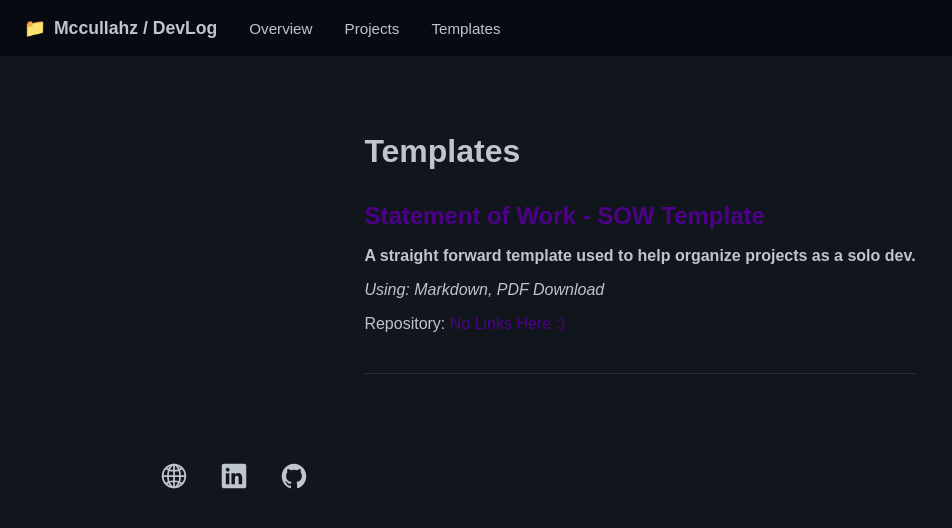
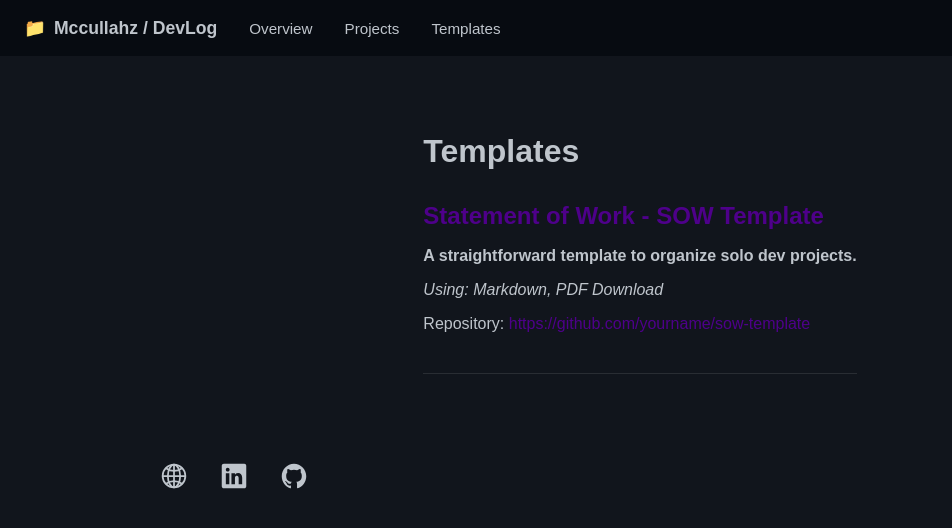
Before and after one commit to Mccullahz/mccullahz.github.io, a React (Create React App) app: page /#/templates in a window 1280 px wide. Shown: the top 528 px of the page, without its empty margins (0-952 px from the left). Built offline with nearby package versions, Linux system fonts and the light colour scheme.

Commit message:
content handling is now setup and good to go in md format. all content pages are being pulled from /data now:)

```diff
--- a/src/components/ArticleView.tsx
+++ b/src/components/ArticleView.tsx
@@ -1,13 +1,21 @@
 import React from "react";
 import { useParams } from "react-router-dom";
+import ReactMarkdown from "react-markdown";
+import { contentRegistry } from "../data/ContentReg";
 
 export default function ArticleView() {
   const { slug } = useParams();
 
-  // TODO: load article content dynamically here based on slug
+  const article = contentRegistry.find(item => item.slug === slug);
+
+  if (!article) {
+    return <main style={{ padding: "2rem" }}><h1>Article not found</h1></main>;
+  }
+
   return (
-    <main style={{ padding: "2rem" }}>
-      <h1>{slug}</h1>
+    <main style={{ padding: "2rem", maxWidth: "700px", margin: "0 auto" }}>
+      <h1>{article.title}</h1>
+      <ReactMarkdown>{article.content}</ReactMarkdown>
     </main>
   );
 }
--- /dev/null
+++ b/src/data/ContentReg.tsx
@@ -0,0 +1,152 @@
+export type ContentItem = {
+  slug: string;
+  title: string;
+  subtitle?: string;
+  technologies?: string[];
+  links?: {
+    github?: string;
+    demo?: string;
+    download?: string;
+  };
+  content: string;
+  type: "template" | "project";
+};
+
+export const contentRegistry: ContentItem[] = [
+  {
+/*	This setup is pretty straight forward, but
+ * 	type: is used to differentiate between templates and projects, this changes what page the content is displayed on
+ *  	slug: is used to create the URL for the page, so it should be unique and descriptive for each item
+ *  	title: is the main title of the content item, displayed prominently on the card and the page
+ *  	subtitle: is the secondary heading, only displayed on the card
+ *  	technologies: is an array of strings representing the technologies used, displayed on the card
+ *  	links: is an object containing optional links, shown on the card only
+ *  	content: is the main content of the item, displayed on the page, rendered as markdown, use \`\`\`markdown to showcase markdown without formatting
+ *
+ * */
+
+    type: "template",
+    slug: "sow-template",
+    title: "Statement of Work - SOW Template",
+    subtitle: "A straightforward template to organize solo dev projects.",
+    technologies: ["Markdown", "PDF Download"],
+    links: {
+      github: "https://github.com/yourname/sow-template",
+    },
+    content: `
+### Overview
+
+This is a simple template for a **Statement of Work (SOW)** document.
+
+#### Features
+- Clear sections for scope, objectives, and deliverables
+- Lightweight Markdown formatting
+- Ideal for solo developers and small teams
+
+#### Markdown Format Doc
+
+\`\`\`markdown
+# Statement of Work (SOW)
+
+## 1. Project Title
+**[Title]**
+_Description_
+
+---
+
+## 2. Project Overview
+
+A brief description of the project, its purpose, and its significance.
+---
+
+## 3. Objectives
+Clear, measurable objectives this project aims to achieve.
+
+
+---
+
+## 4. Scope of Work
+
+### 4.1 In Scope
+Specific features, deliverables, and services to be included:
+
+
+### 4.2 Out of Scope
+Clarify what will not be covered:
+
+
+---
+
+## 5. Deliverables
+
+| Deliverable               | Description                                |
+|---------------------------|--------------------------------------------|
+|                           |                                            |
+
+---
+
+## 6. Timeline & Milestones
+
+3xbackticksmermaid
+gantt
+title Project Timeline
+dateFormat  YYYY-MM-DD
+section Planning
+    Gantt timeline data      :a1, 2023-10-01, 2w
+3xbackticks
+
+---
+
+## 7. Assumptions
+
+
+---
+
+## 8. Constraints
+
+
+---
+
+## 9. Acceptance Criteria
+This project will be considered complete when:
+\`\`\`
+    `,
+  },
+
+
+  {
+    type: "project",
+    slug: "job-scraper-cli",
+    title: "Job Scraper CLI",
+    subtitle: "Scrapes business websites near a ZIP code for job pages.",
+    technologies: ["Go", "Bubbletea", "Lipgloss"],
+    links: {
+      github: "https://github.com/yourname/job-scraper-cli",
+    },
+    content: `
+	CLI Job Scraper is a Go-powered command-line application that finds nearby business websites
+and searches them for career or job listing pages. The goal is to automate localized job hunting
+by surfacing hiring pages often buried in small-business websites. By searching only these local businesses, applicants can find job opportunities that may not be listed on larger job boards, reducing resume traffic and potentially aiding in landing a desired position.
+`,
+  },
+
+  {
+    type: "project",
+    slug: "flacer",
+    title: "Flacer",
+    subtitle: "An in development cross-platform high resolution audio player.",
+    technologies: ["Go", "Wails", "TypeScript"],
+    links: {
+      github: "https://www.github.com/Mccullahz/flacer",
+    },
+    content: `
+Flacer is a cross-platform audio player designed for high-resolution audio playback. It aims to provide a seamless listening experience with support for various audio formats and a user-friendly interface. The project is built using Go for the backend and Wails for the frontend, leveraging TypeScript for enhanced development efficiency.
+		`,
+  },
+
+
+];
+
+export function getContentBySlug(slug: string): ContentItem | undefined {
+  return contentRegistry.find((item) => item.slug === slug);
+}
--- a/src/pages/Projects.tsx
+++ b/src/pages/Projects.tsx
@@ -1,40 +1,22 @@
 import React from "react";
 import { ArticleHelper } from "../components/ArticleHelper";
+import { contentRegistry } from "../data/ContentReg";
 import "../styles/App.css";
 
 export default function Projects() {
-  const projects = [
-    {
-      title: "Go Web Scraper CLI",
-      subtitle: "A Linux based TUI tool to scrape local business websites for job postings.",
-      technologies: ["Go", "Lipgloss", "HTTP", "Concurrency"],
-      links: {
-        github: "Private Repository :)",
-      },
-      slug: "Go-CLI-Scraper",
-    },
-    {
-      title: "Flacer",
-      subtitle: "An in development cross-platform high resolution audio player.",
-      technologies: ["Go", "Wails", "TypeScript"],
-      links: {
-        github: "https://github.com/Mccullahz/flacer",
-      },
-      slug: "Flacer",
-    },
-  ];
+  const templates = contentRegistry.filter((item) => item.type === "project");
 
   return (
     <main className="projects-page">
       <h1 style={{ fontSize: "2rem", marginBottom: "2rem" }}>Projects</h1>
-      {projects.map((proj, idx) => (
+      {templates.map((tmpl, idx) => (
         <div key={idx} className="project-entry" style={{ marginBottom: "2.5rem" }}>
           <ArticleHelper
-            title={proj.title}
-            subtitle={proj.subtitle}
-            technologies={proj.technologies}
-            links={proj.links}
-	    slug={proj.slug}
+            title={tmpl.title}
+            subtitle={tmpl.subtitle}
+            technologies={tmpl.technologies}
+            links={tmpl.links}
+            slug={tmpl.slug}
           />
         </div>
       ))}
--- a/src/pages/Templates.tsx
+++ b/src/pages/Templates.tsx
@@ -1,20 +1,10 @@
 import React from "react";
 import { ArticleHelper } from "../components/ArticleHelper";
+import { contentRegistry } from "../data/ContentReg";
 import "../styles/App.css";
 
 export default function Templates() {
-  const templates = [
-    {
-      title: "Statement of Work - SOW Template",
-      subtitle: "A straight forward template used to help organize projects as a solo dev.",
-      technologies: ["Markdown", "PDF Download"],
-      links: {
-        github: "No Links Here :)",
-      },
-      slug: "SOW Template",
-    },
-
-  ];
+  const templates = contentRegistry.filter((item) => item.type === "template");
 
   return (
     <main className="projects-page">
@@ -26,7 +16,7 @@ export default function Templates() {
             subtitle={tmpl.subtitle}
             technologies={tmpl.technologies}
             links={tmpl.links}
-	    slug={tmpl.slug}
+            slug={tmpl.slug}
           />
         </div>
       ))}
```
